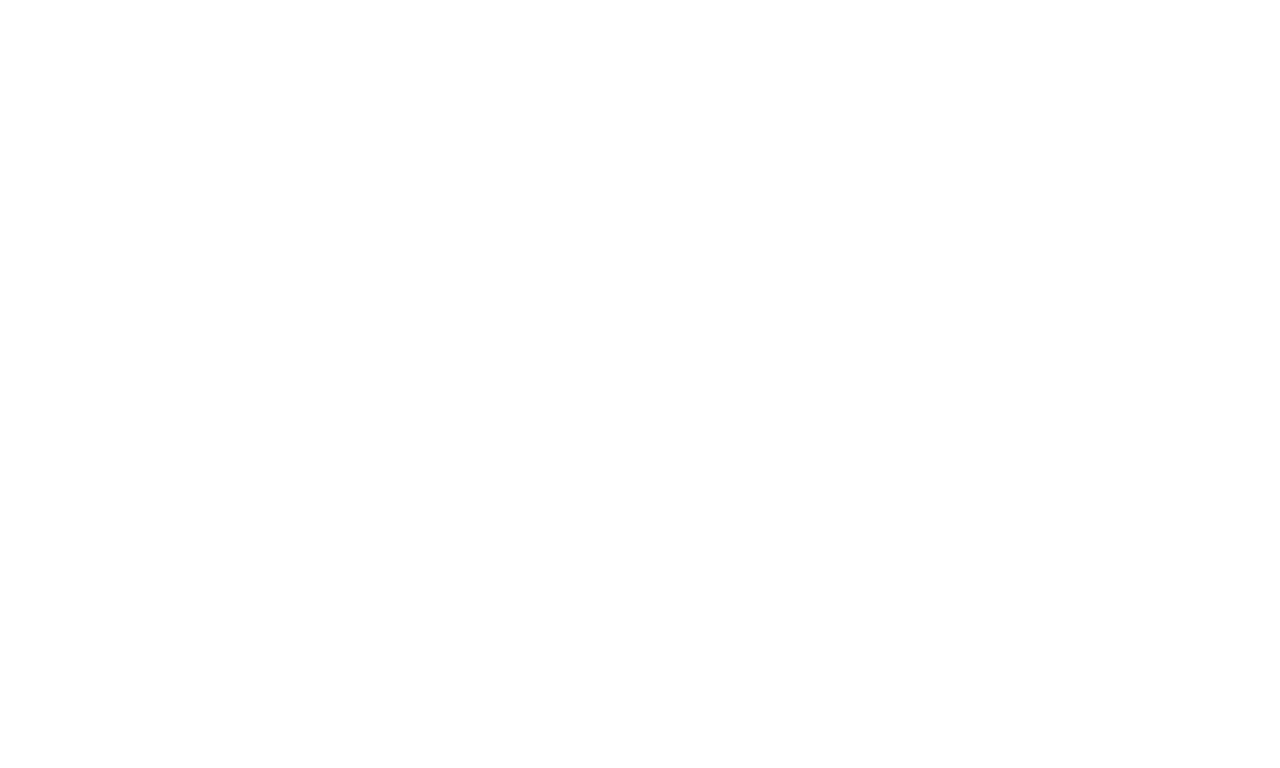
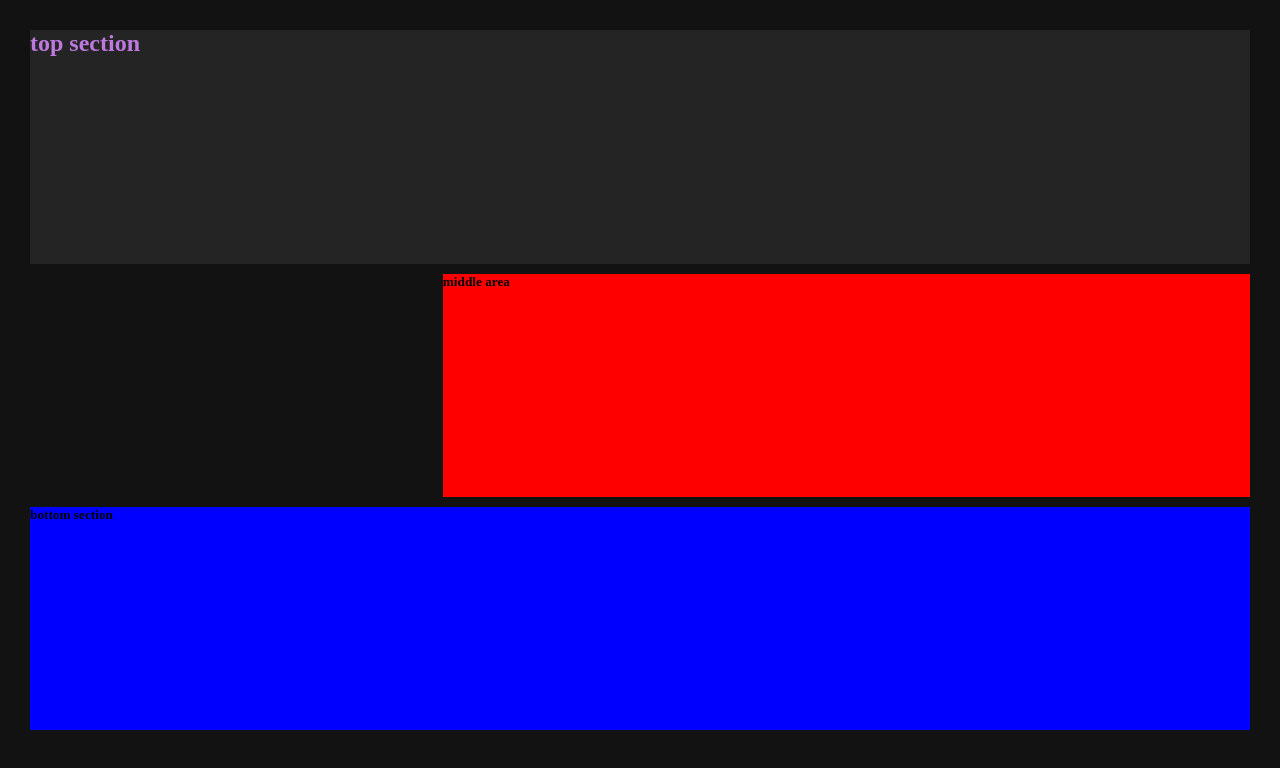
Before and after one commit to thezman88/darkMode, a website: page index.html in a window 1280 px wide. Drawn offline with Linux system fonts and the light colour scheme.

Commit message:
dark style purple

```diff
--- a/assets/css/style.css
+++ b/assets/css/style.css
@@ -0,0 +1,36 @@
+*{
+    margin: 0px;
+    padding: 0px;
+}
+
+body{
+    background-color: #121212;
+}
+.container{
+    display: grid;
+    gap: 10px;
+    margin: 30px;
+    height: 700px;
+    /* background-color:aliceblue; */
+}
+.top-section{
+    background-color: #242424;
+    grid-column: 1/4;
+    grid-row: 1/2;
+    display: flex;
+    /* justify-content: flex-end; */
+    padding-right: 30%;
+    color: #be79df;
+}
+.middle-section{
+    background-color: red;
+    grid-column: 2/4;
+
+
+
+}
+
+.bottom-section{
+    background-color: blue;
+    grid-column: 1/4;
+}
--- a/index.html
+++ b/index.html
@@ -4,11 +4,23 @@
     <meta charset="UTF-8">
     <meta name="viewport" content="width=device-width, initial-scale=1.0">
     <link rel="stylesheet" href="assets/css/style.css">
-    <title>Document</title>
+    <title>Dark Mode</title>
 </head>
 <body>
 
 
+    <div class="container">
+        <div class="box top-section">
+            <h2>top section</h2>
+        </div>
+        <div class="box middle-section">
+            <h5>middle area</h5>
+        </div>
+        <div class="box bottom-section">
+            <h5>bottom section</h5>
+        </div>
+    </div>
+
     <script src="assets/javascript/script.js"></script>
 </body>
 </html>
```
